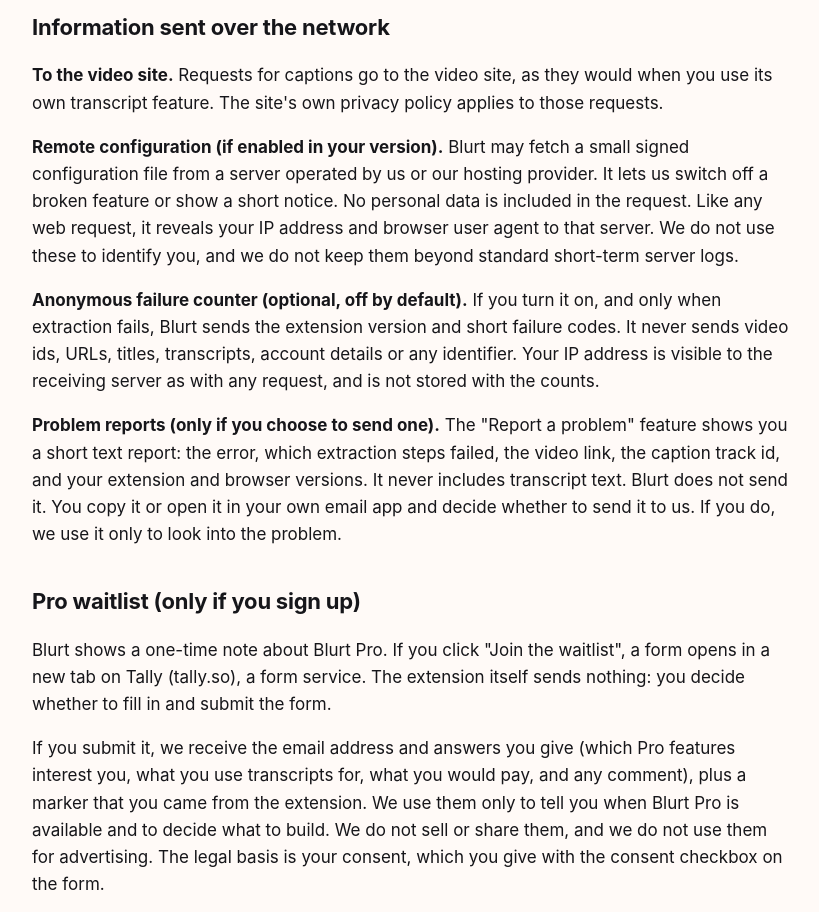
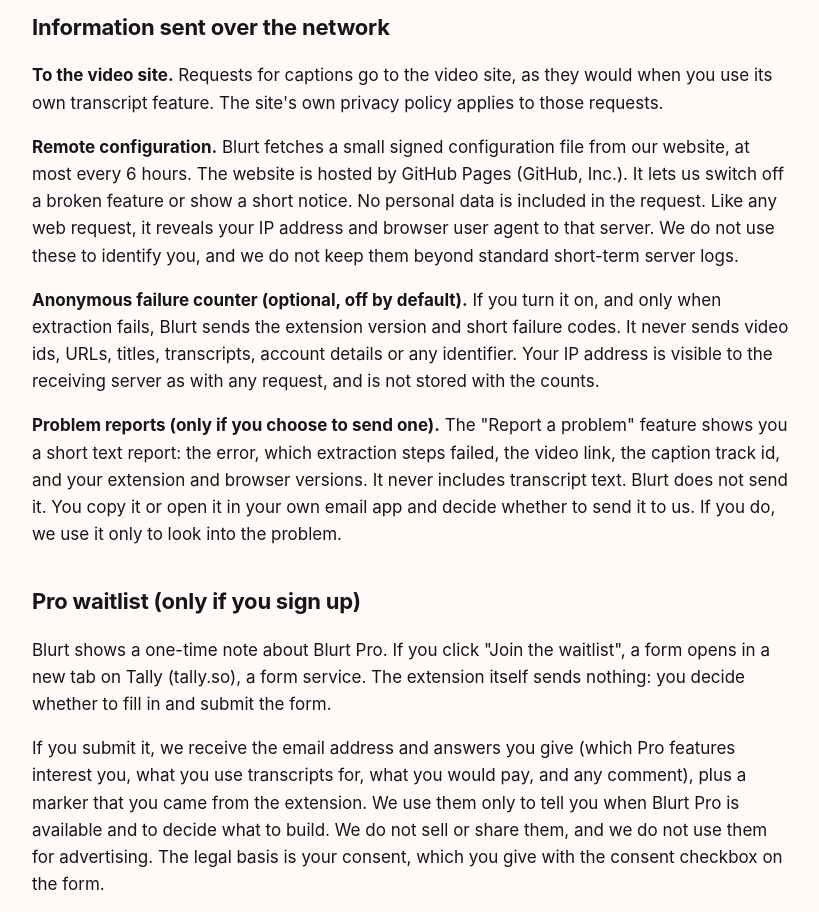
Before and after one commit to SUIIUSbv/blurt, a plain HTML site: page privacy/index.html in a window 1280 px wide. Shown: the part 860-1772 px from the top of the page, without its empty margins (228-1047 px from the left). Drawn offline with Linux system fonts and the light colour scheme.

Commit message:
Privacy: name the remote config host (for Blurt 0.1.1)
Co-Authored-By: Claude Opus 5.5 <noreply@anthropic.com>

```diff
--- a/privacy/index.html
+++ b/privacy/index.html
@@ -31,7 +31,7 @@
 
     <h2>Information sent over the network</h2>
     <p><strong>To the video site.</strong> Requests for captions go to the video site, as they would when you use its own transcript feature. The site's own privacy policy applies to those requests.</p>
-    <p><strong>Remote configuration (if enabled in your version).</strong> Blurt may fetch a small signed configuration file from a server operated by us or our hosting provider. It lets us switch off a broken feature or show a short notice. No personal data is included in the request. Like any web request, it reveals your IP address and browser user agent to that server. We do not use these to identify you, and we do not keep them beyond standard short-term server logs.</p>
+    <p><strong>Remote configuration.</strong> Blurt fetches a small signed configuration file from our website, at most every 6 hours. The website is hosted by GitHub Pages (GitHub, Inc.). It lets us switch off a broken feature or show a short notice. No personal data is included in the request. Like any web request, it reveals your IP address and browser user agent to that server. We do not use these to identify you, and we do not keep them beyond standard short-term server logs.</p>
     <p><strong>Anonymous failure counter (optional, off by default).</strong> If you turn it on, and only when extraction fails, Blurt sends the extension version and short failure codes. It never sends video ids, URLs, titles, transcripts, account details or any identifier. Your IP address is visible to the receiving server as with any request, and is not stored with the counts.</p>
     <p><strong>Problem reports (only if you choose to send one).</strong> The "Report a problem" feature shows you a short text report: the error, which extraction steps failed, the video link, the caption track id, and your extension and browser versions. It never includes transcript text. Blurt does not send it. You copy it or open it in your own email app and decide whether to send it to us. If you do, we use it only to look into the problem.</p>
 
```
